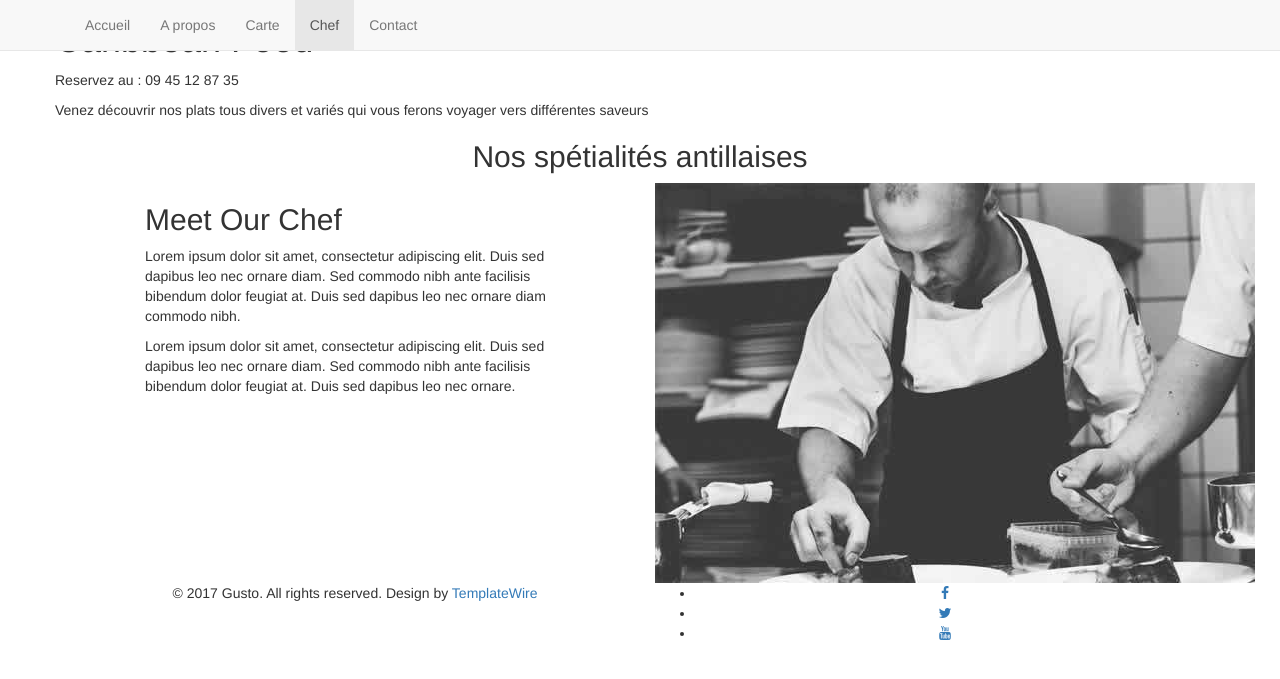
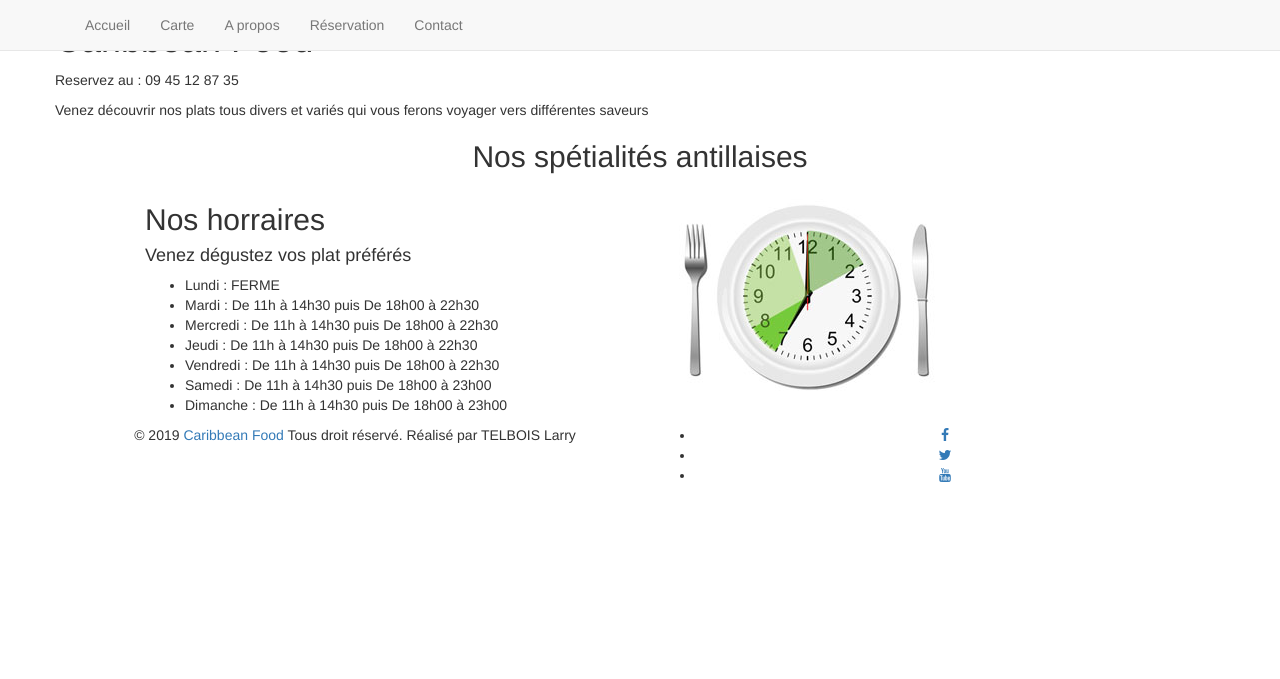
Before and after one commit to Larry-971/caribeean_food, a Symfony app: template templates/home/index.html.twig in a window 1280 px wide. Shown: the top 679 px of the page. Run offline with Twig, Linux system fonts and the light colour scheme; the template is opened without the code that fills it, so the values that code supplies are empty; some libraries are stand-ins or nearby versions.

Commit message:
Affichage des images sur la page d'accueil

```diff
--- a/config/services.yaml
+++ b/config/services.yaml
@@ -5,7 +5,7 @@
 # https://symfony.com/doc/current/best_practices/configuration.html#application-related-configuration
 parameters:
     locale: 'fr'
-    uploads: "%kernel.project_dir%/public/uploads"
+    uploads: '%kernel.project_dir%/public/uploads'
 
 services:
     # default configuration for services in *this* file
--- a/src/Entity/Plat.php
+++ b/src/Entity/Plat.php
@@ -25,7 +25,7 @@ class Plat
 
     /**
      * @ORM\Column(type="string", length=350)
-     * @Assert\Image()
+     * @Assert\Image( mimeTypes = {"image/jpg", "image/jpeg", "image/gif", "image/png"})
      */
     private $Photo;
 
--- a/src/Form/PlatType.php
+++ b/src/Form/PlatType.php
@@ -15,7 +15,7 @@ class PlatType extends AbstractType
     {
         $builder
             ->add('Nom')
-            ->add('Photo', FileType::class, array('data_class' => null))
+            ->add('Photo', FileType::class, ['data_class' => null])
             ->add('Description')
             ->add('Prix')
             ->add('Publication')
--- a/templates/base.html.twig
+++ b/templates/base.html.twig
@@ -41,21 +41,22 @@
                 <div class="collapse navbar-collapse" id="bs-example-navbar-collapse-1">
                     <ul class="nav navbar-nav">
                         <li><a href="{{ path("home") }}" class="page-scroll">Accueil</a></li>
+                        <li><a href="{{ path("carte") }}" class="page-scroll">Carte</a></li>
                         <li><a href="{{ path("a_propos") }}" class="page-scroll">A propos</a></li>
-                        <li><a href="{{ path("carte") }}" class="page-scroll">Carte</a></li>
-                        <li><a href="#team" class="page-scroll">Chef</a></li>
+                        <li><a href="" class="page-scroll">Réservation</a></li>
                         <li><a href="{{ path("contact") }}" class="page-scroll">Contact</a></li>
                     </ul>
                 </div>
                 <!-- /.navbar-collapse -->
             </div>
         </nav>
+
         {% block body %}{% endblock %}
 
         <div id="footer">
             <div class="container text-center">
                 <div class="col-md-6">
-                    <p>&copy; 2017 Gusto. All rights reserved. Design by <a href="http://www.templatewire.com" rel="nofollow">TemplateWire</a></p>
+                    <p>&copy; 2019 <a href="{{ path("home") }}" rel="nofollow"> Caribbean Food</a> Tous droit réservé. Réalisé par TELBOIS Larry </p>
                 </div>
                 <div class="col-md-6">
                     <div class="social">
--- a/templates/home/a_propos.html.twig
+++ b/templates/home/a_propos.html.twig
@@ -11,7 +11,7 @@
         <div class="col-xs-12 col-md-3 col-md-offset-1">
           <div class="about-text">
             <div class="section-title">
-              <h2>Our Story</h2>
+              <h2>Notre histoire</h2>
             </div>
             <p>Lorem ipsum dolor sit amet, consectetur adipiscing elit. Duis sed dapibus leo nec ornare diam. Sed commodo nibh ante facilisis bibendum dolor feugiat at. Duis sed dapibus leo nec ornare diam commodo nibh.</p>
             <p>Lorem ipsum dolor sit amet, consectetur adipiscing elit. Duis sed dapibus leo nec ornare diam. Sed commodo nibh ante facilisis bibendum dolor feugiat at. Duis sed dapibus leo nec ornare.</p>
--- a/templates/home/index.html.twig
+++ b/templates/home/index.html.twig
@@ -31,7 +31,7 @@
           <div class="col-xs-12 col-sm-4">
             <div class="features-item">
               <h3>{{ plat.Nom }}</h3>
-              <img src="{{ asset('uploads/' ~ plat.Photo) }}" class="img-responsive" alt="image">
+              <img src="{{ asset('uploads/'~ plat.Photo) }}" class="img-responsive" alt="image">
               <p>{{ plat.Description }}</p>
             </div>
           </div>
@@ -41,21 +41,29 @@
     </div>
   </div>
 
-  <!-- Team Section -->
+  <!-- horraire Section -->
   <div id="team">
     <div class="container">
       <div id="row">
         <div class="col-md-6">
           <div class="col-md-10 col-md-offset-1">
             <div class="section-title">
-              <h2>Meet Our Chef</h2>
+              <h2>Nos horraires</h2>
             </div>
-            <p>Lorem ipsum dolor sit amet, consectetur adipiscing elit. Duis sed dapibus leo nec ornare diam. Sed commodo nibh ante facilisis bibendum dolor feugiat at. Duis sed dapibus leo nec ornare diam commodo nibh.</p>
-            <p>Lorem ipsum dolor sit amet, consectetur adipiscing elit. Duis sed dapibus leo nec ornare diam. Sed commodo nibh ante facilisis bibendum dolor feugiat at. Duis sed dapibus leo nec ornare.</p>
+            <h4>Venez dégustez vos plat préférés</h4>
+            <ul>
+              <li>Lundi : FERME</li>
+              <li>Mardi : De 11h à 14h30 puis De 18h00 à 22h30</li>
+              <li>Mercredi : De 11h à 14h30 puis De 18h00 à 22h30</li>
+              <li>Jeudi : De 11h à 14h30 puis De 18h00 à 22h30</li>
+              <li>Vendredi : De 11h à 14h30 puis De 18h00 à 22h30</li>
+              <li>Samedi : De 11h à 14h30 puis De 18h00 à 23h00</li>
+              <li>Dimanche : De 11h à 14h30 puis De 18h00 à 23h00</li>
+            </ul>
           </div>
         </div>
         <div class="col-md-6">
-          <div class="team-img"><img src="img/chef.jpg" alt="..."></div>
+          <div class="team-img"><img src="{{ asset('\img/horraire.jpg') }}" alt="horraire_ouverture"></div>
         </div>
       </div>
     </div>
--- a/templates/plat/_delete_form.html.twig
+++ b/templates/plat/_delete_form.html.twig
@@ -1,4 +1,4 @@
-<form method="post" action="{{ path('delete_plat', {'id': plat.id}) }}" onsubmit="return confirm('Are you sure you want to delete this item?');">
+<form method="post" action="{{ path('delete_plat', {'id': plat.id}) }}" onsubmit="return confirm('Etes-vous sûr de vouloir supprimer : {{ plat.Nom }}?');">
     <input type="hidden" name="_method" value="DELETE">
     <input type="hidden" name="_token" value="{{ csrf_token('delete' ~ plat.id) }}">
     <button class="btn">Delete</button>
--- a/templates/plat/_form.html.twig
+++ b/templates/plat/_form.html.twig
@@ -1,4 +1,7 @@
 {{ form_start(form) }}
+    {# {% if plat.Photo  %}
+        <img src="" alt="imageplat">
+    {% endif %} #}
     {{ form_widget(form) }}
 
 {{ form_end(form) }}
--- a/templates/plat/index.html.twig
+++ b/templates/plat/index.html.twig
@@ -22,16 +22,15 @@
             <tr>
                 <td>{{ plat.id }}</td>
                 <td>{{ plat.Nom }}</td>
-                {# <td><img src="{{ asset('uploads/' ~ plat.Photo) }}" alt="image" width="150" height="100" > </td> #}
                 <td>{{ plat.Description }}</td>
                 <td>{{ plat.Prix }}</td>
                 <td>{{ plat.Publication }}</td>
                 <td>
                     <a href="{{ path('show_plat', {'id': plat.id}) }}">show</a>
                     {# Apparait si connecté si ROLE_ADMIN #}
-                    {% if is_granted('ROLE_ADMIN') %}
+                    {# {% if is_granted('ROLE_ADMIN') %} #}
                         <a href="{{ path('edit_plat', {'id': plat.id}) }}">edit</a>
-                    {% endif %}
+                    {# {% endif %} #}
 
                 </td>
             </tr>
--- a/templates/plat/show.html.twig
+++ b/templates/plat/show.html.twig
@@ -17,7 +17,8 @@
             </tr>
             <tr>
                 <th>Photo</th>
-                <td>{{ plat.Photo }}</td>
+                <td><img src="{{ asset('uploads/' ~ plat.Photo) }} " alt="image" width="150" height="100" > </td>
+
             </tr>
             <tr>
                 <th>Description</th>
```
Also changed, not shown: src/Controller/PlatController.php (+10 -1 lines), templates/base_back.html.twig (+7 -5 lines), public/img/57437549_2308155196113738_8523708841995534336_n.png (added), public/img/horraire.jpg (added), public/uploads/86aa5b11bd1c507d89e39bee4205cb0c.jpeg (added), 3 other files.
